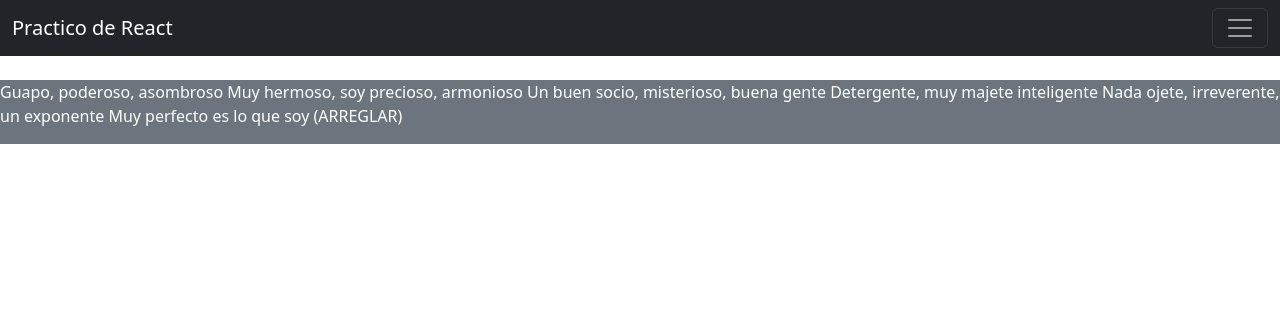
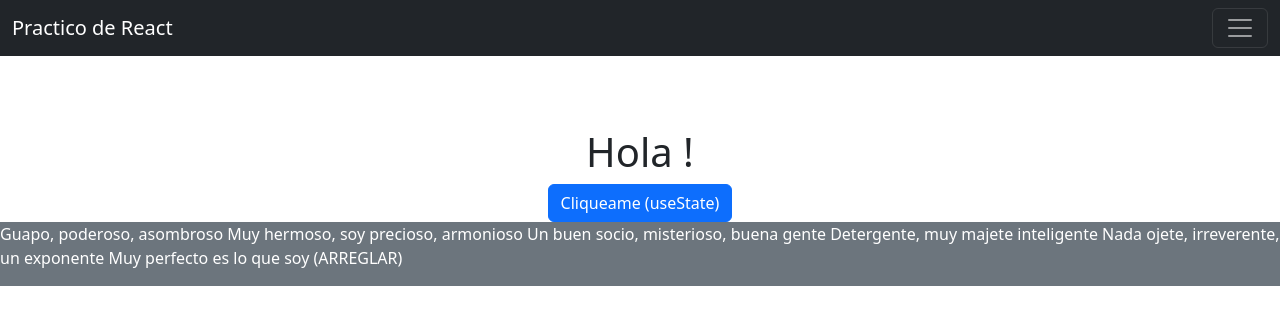
Before and after one commit to SantiagoPuertas4/practicoReact, a React (Vite) app: page /ejercicio3 in a window 1280 px wide. Shown: the top 324 px of the page. Built offline with nearby package versions, Linux system fonts and the light colour scheme.

Commit message:
Terminado ejercicio3

```diff
--- /dev/null
+++ b/src/components/Common/Ejercicio3/Msg/Msg.jsx
@@ -0,0 +1,25 @@
+import PropTypes from "prop-types";
+import { useState } from "react";
+const Msg = (props) => {
+  const { mensaje } = props;
+
+  const [msgCompleto, setmsgCompleto] = useState(mensaje);
+
+  const handleChange = () => {
+    setmsgCompleto((anterior) => anterior + " (from changes state)");
+  };
+
+  return (
+    <div className="container pt-5 d-flex flex-column  align-items-center justify-content-center mt-3">
+      <h1>Hola {msgCompleto}!</h1>
+      <button className="btn btn-primary" onClick={handleChange}>
+        Cliqueame (useState)
+      </button>
+    </div>
+  );
+};
+export default Msg;
+
+Msg.propTypes = {
+  mensaje: PropTypes.array.isRequired,
+};
--- a/src/views/Ejercicio3View.jsx
+++ b/src/views/Ejercicio3View.jsx
@@ -1,7 +1,9 @@
+import Msg from "../components/Common/Ejercicio3/Msg/Msg";
+
 const Ejercicio3View = () => {
   return (
     <div className="container pt-5 d-flex justify-content-center mt-3">
-      <p></p>
+      <Msg />
     </div>
   );
 };
```
Also changed, not shown: src/components/Msg/Msg.jsx (deleted, +0 -18 lines).
